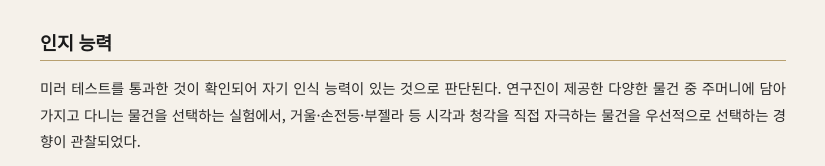
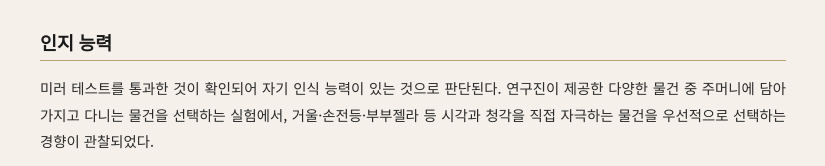
Before and after one commit to madraven99/-eomneun-saengmul, a plain HTML site: page pouchorangutan.html in a window 1280 px wide. Shown: the part 1814-1980 px from the top of the page, 227-1052 px from the left. Drawn offline with Linux system fonts and the light colour scheme.

Commit message:
Update pouchorangutan.html

```diff
--- a/pouchorangutan.html
+++ b/pouchorangutan.html
@@ -209,7 +209,7 @@
 
   <section id="intelligence">
     <h2>인지 능력</h2>
-    <p>미러 테스트를 통과한 것이 확인되어 자기 인식 능력이 있는 것으로 판단된다. 연구진이 제공한 다양한 물건 중 주머니에 담아 가지고 다니는 물건을 선택하는 실험에서, 거울·손전등·부젤라 등 시각과 청각을 직접 자극하는 물건을 우선적으로 선택하는 경향이 관찰되었다.</p>
+    <p>미러 테스트를 통과한 것이 확인되어 자기 인식 능력이 있는 것으로 판단된다. 연구진이 제공한 다양한 물건 중 주머니에 담아 가지고 다니는 물건을 선택하는 실험에서, 거울·손전등·부부젤라 등 시각과 청각을 직접 자극하는 물건을 우선적으로 선택하는 경향이 관찰되었다.</p>
     <p>이러한 행동 범위의 확장으로 인해 초기에는 지능이 현생 오랑우탄보다 높을 것으로 추정되었다. 그러나 이후 연구에서 주머니라는 도구 보관 수단이 행동 반경 자체를 넓힌 결과이며 지능 자체는 현생 오랑우탄과 유의미한 차이가 없다는 결론이 도출되었다. 행동의 다양성이 지능의 산물이 아닌 신체 구조의 산물이었다는 점에서 흥미로운 연구 사례로 남아 있다.</p>
   </section>
 
```
